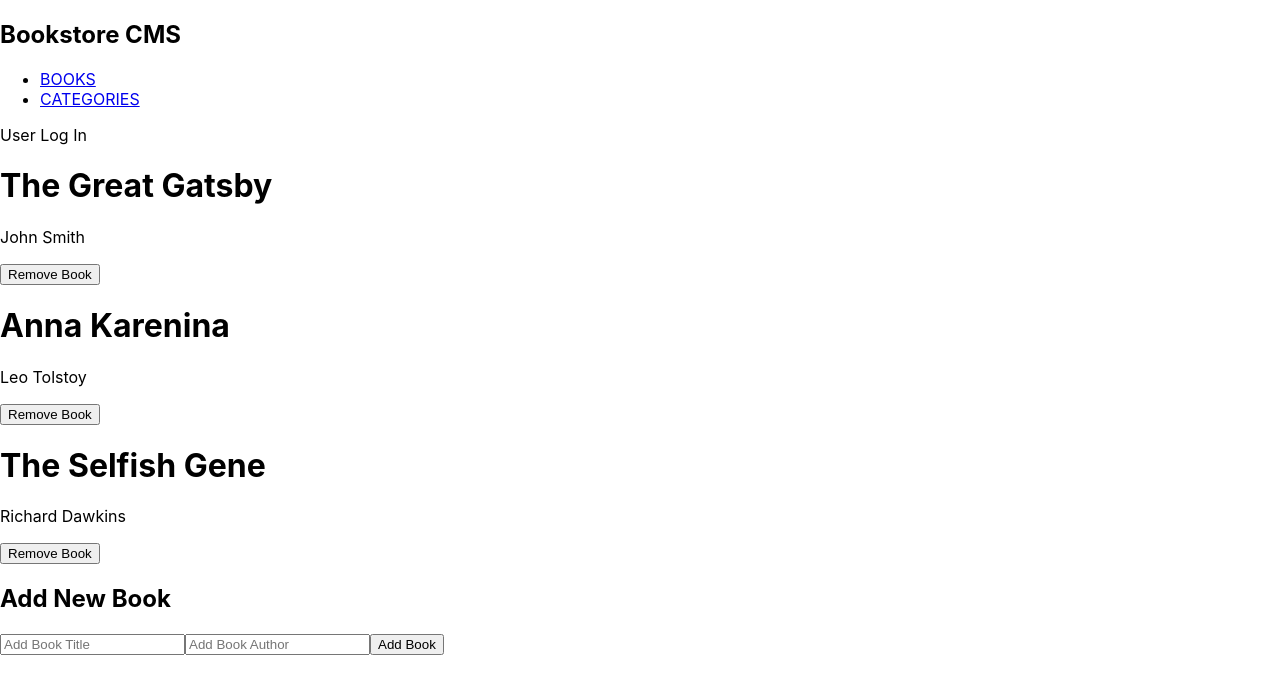
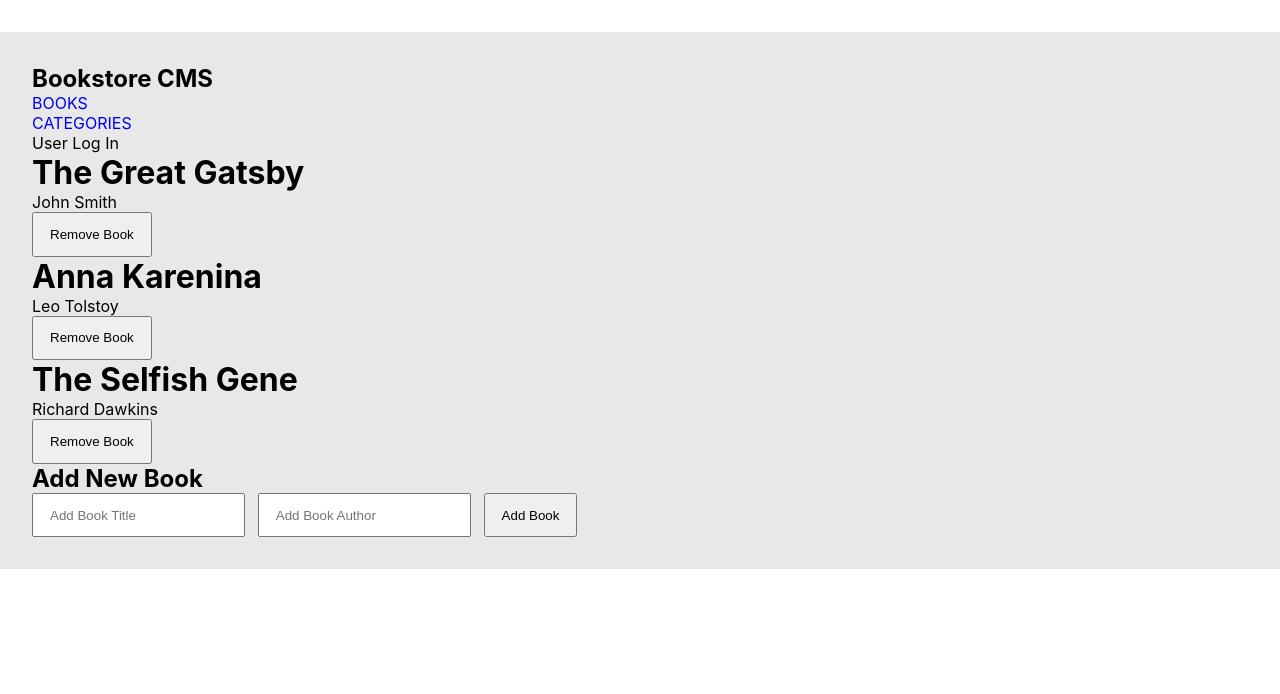
Before and after one commit to dselasea/bookstore, a React (Create React App) app: page / in a window 1280 px wide. Shown: the top 694 px of the page. Built offline with nearby package versions, Linux system fonts and the light colour scheme.

Commit message:
Add minimal styling

```diff
--- a/src/App.js
+++ b/src/App.js
@@ -7,11 +7,13 @@ function App() {
   return (
     <>
       <Router>
-        <Navbar />
-        <Routes>
-          <Route path="/" element={<Books />} />
-          <Route path="/categories" element={<Categories />} />
-        </Routes>
+        <div className="container">
+          <Navbar />
+          <Routes>
+            <Route path="/" element={<Books />} />
+            <Route path="/categories" element={<Categories />} />
+          </Routes>
+        </div>
       </Router>
     </>
   );
--- a/src/index.css
+++ b/src/index.css
@@ -1,3 +1,9 @@
+* {
+  margin: 0;
+  padding: 0;
+  box-sizing: border-box;
+}
+
 body {
   margin: 0;
   font-family:
@@ -16,12 +22,25 @@ body {
   -moz-osx-font-smoothing: grayscale;
 }
 
-code {
-  font-family:
-    source-code-pro,
-    Menlo,
-    Monaco,
-    Consolas,
-    'Courier New',
-    monospace;
+ul li {
+  list-style: none;
 }
+
+a {
+  text-decoration: none;
+}
+
+.container {
+  margin: 2rem auto;
+  padding: 2rem;
+  background: #e8e8e8;
+}
+
+form input {
+  padding: 0.8rem 1rem;
+  margin-right: 0.8rem;
+}
+
+button {
+  padding: 0.8rem 1rem;
+}
```
